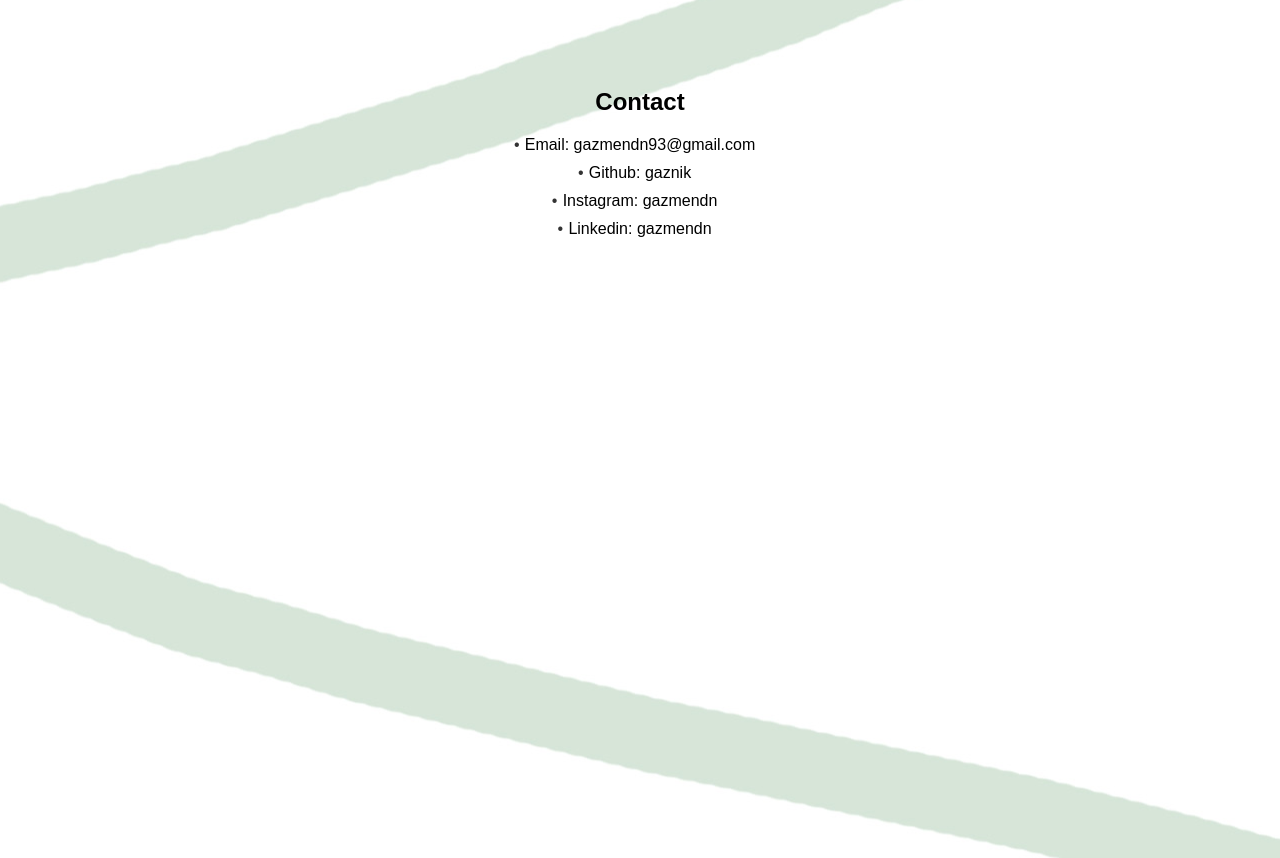
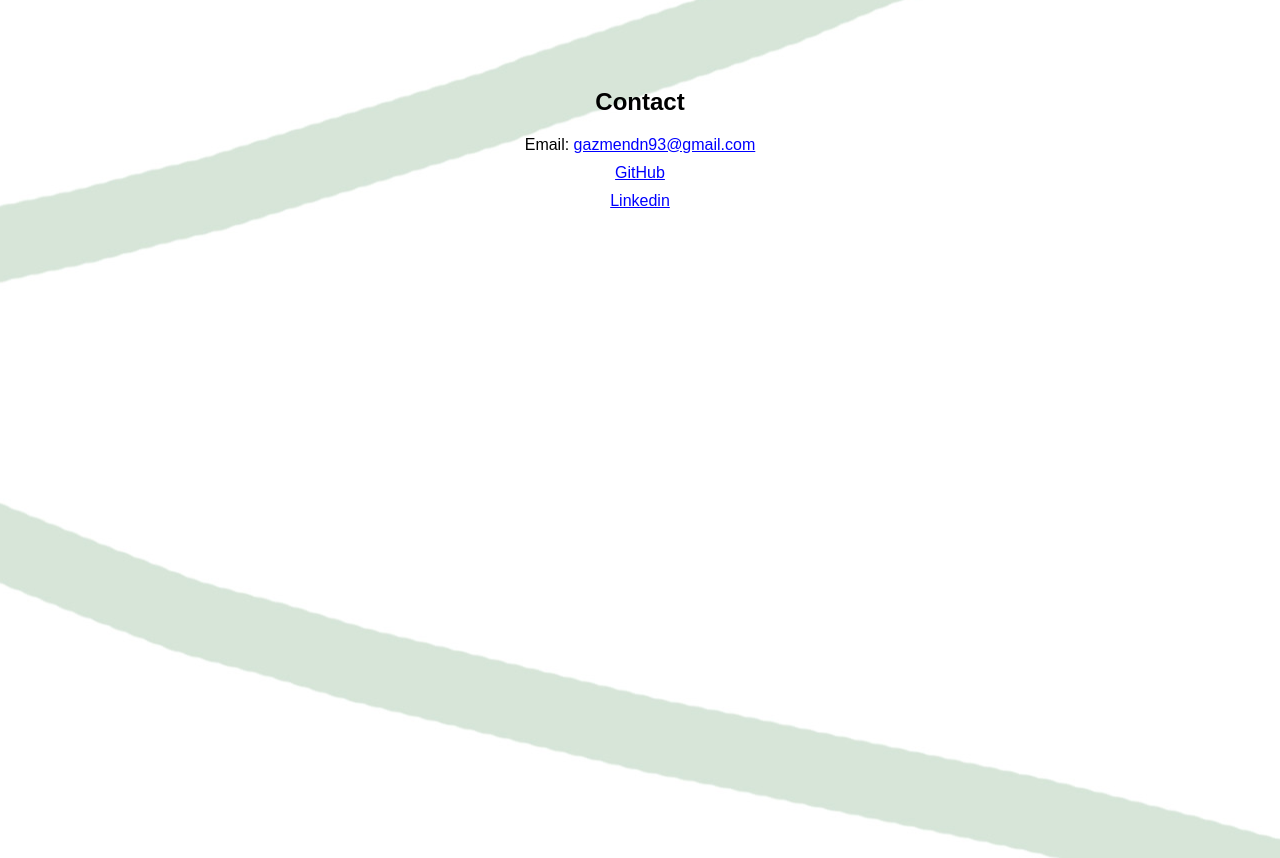
Before and after one commit to gaznik/Portfolio, a plain HTML site: page index.html in a window 1280 px wide. Shown: the part 1582-2440 px from the top of the page. Drawn offline with Linux system fonts and the light colour scheme.

Commit message:
Fixed contact info

```diff
--- a/index.html
+++ b/index.html
@@ -95,11 +95,11 @@
       <section class="section" id="contact">
         <h2>Contact</h2>
         <ul>
-          <li>Email: gazmendn93@gmail.com</li>
-          <li>Github: gaznik</li>
-          <li>Instagram: gazmendn</li>
-          <li>Linkedin: gazmendn</li>
+          <li>Email: <a href="mailto:gazmendn93@gmail.com">gazmendn93@gmail.com</a></li>
+          <li><a href="https://github.com/gaznik">GitHub</a></li>
+          <li><a href="https://www.linkedin.com/in/gazmendn">Linkedin</a></li>
         </ul>
+
       </section>
     </main>
   </body>
--- a/styles.css
+++ b/styles.css
@@ -127,20 +127,17 @@ main {
 }
 
 #contact ul {
-  list-style: none;
   padding: 0;
 }
 
 #contact ul li {
   margin-bottom: 10px;
+  list-style: none;
 }
 
-#contact ul li::before {
-  content: "\2022";
-  color: #333;
-  display: inline-block;
-  width: 1em;
-  margin-left: -1em;
+#contact a {
+color: blue;
+text-decoration: underline;
 }
 
 @media screen and (max-width: 1000px) {
```
